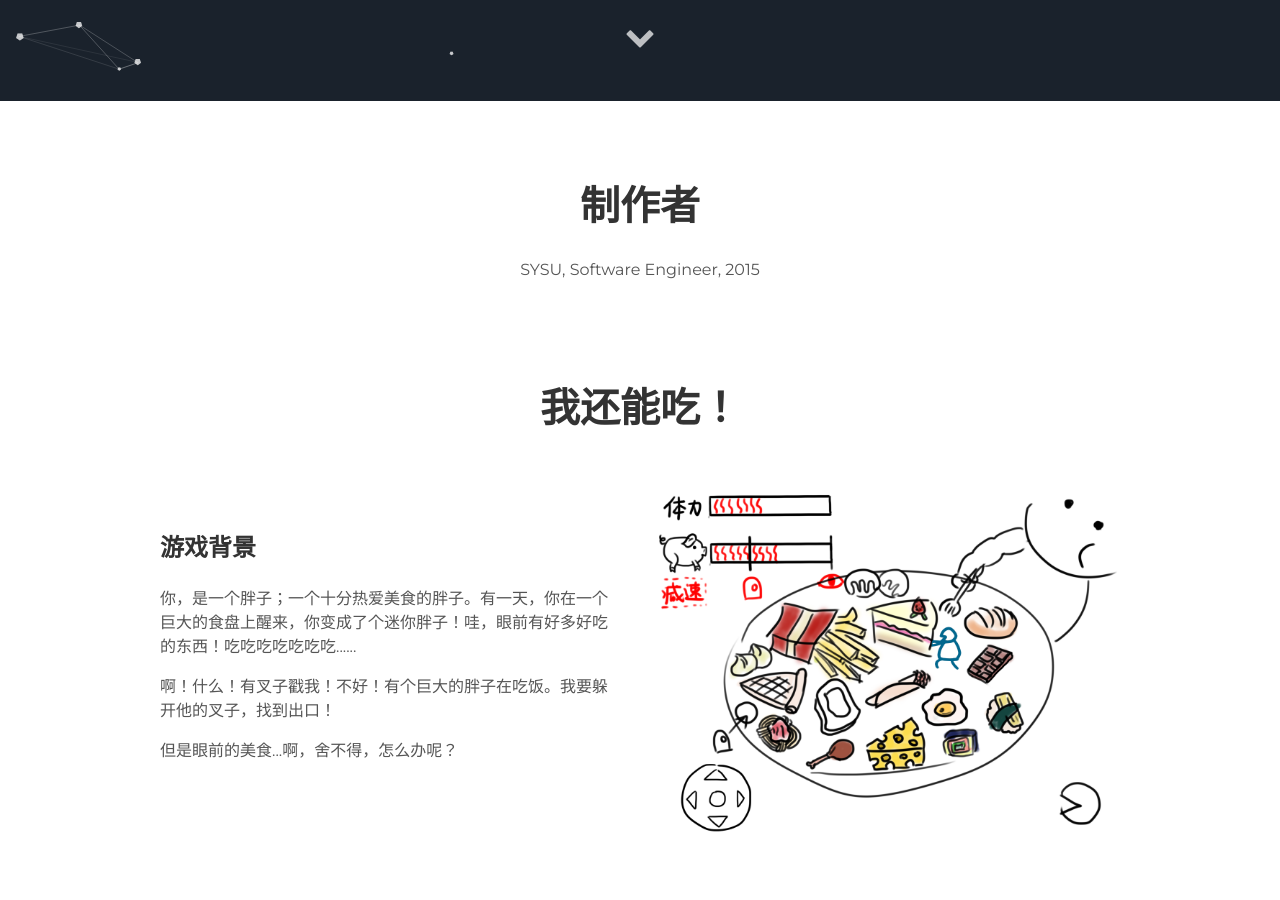
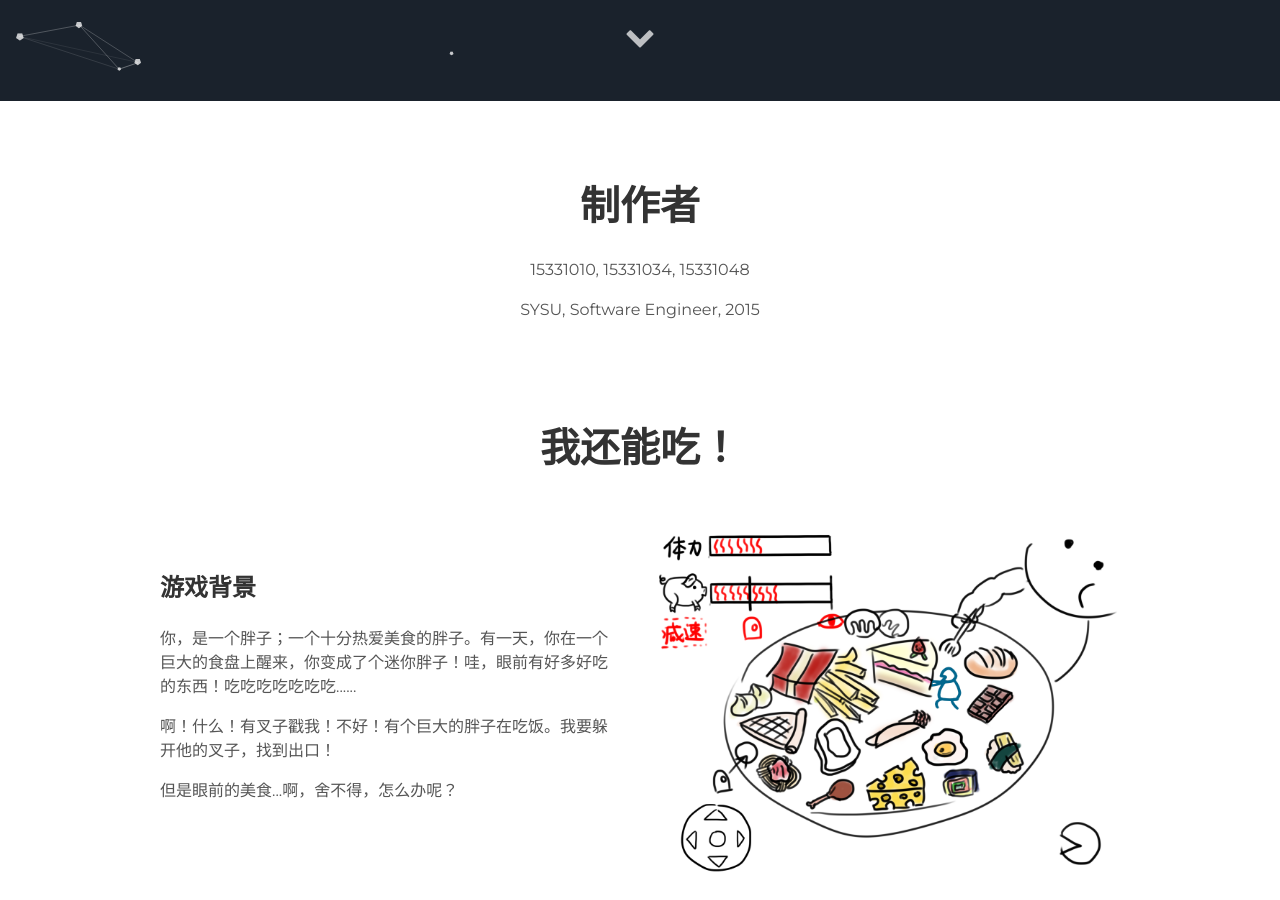
Before and after one commit to Fatty-AR/Fatty-AR.github.io, a Jekyll site: the page built from index.html, in a window 1280 px wide and 900 px high, scrolled down 799 px. Built offline with Jekyll 4.4.1, drawn with Linux system fonts in a browser that asks for light colours.

Commit message:
v1.2
修改制作者信息

```diff
--- a/_includes/about.html
+++ b/_includes/about.html
@@ -1,5 +1,6 @@
 <div class="user-details">
   <h1> 制作者 </h1>
+  <p> {{site.username}} </p>
   <p> {{site.user_description}} </p>
 </div>
 <div class="user">
```
